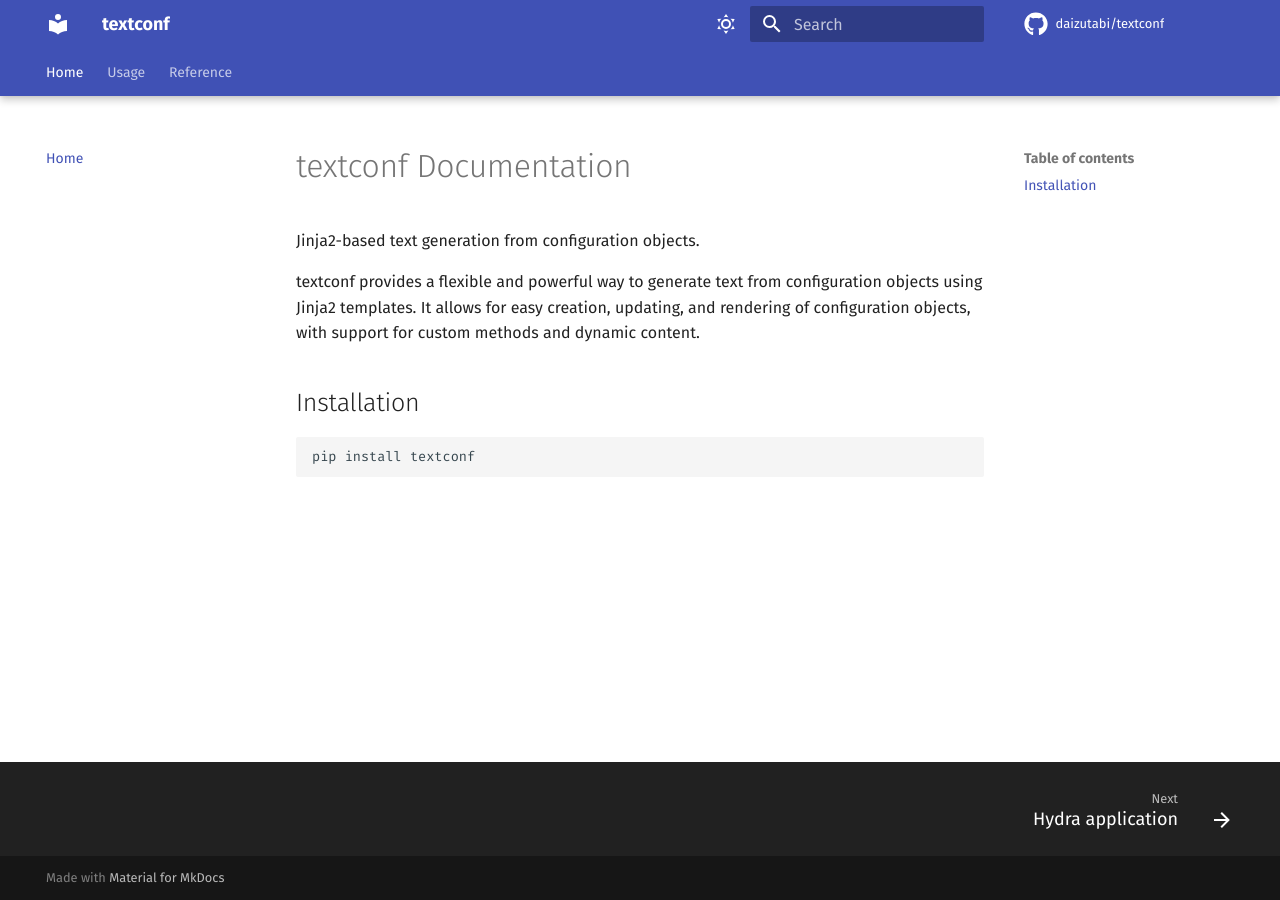
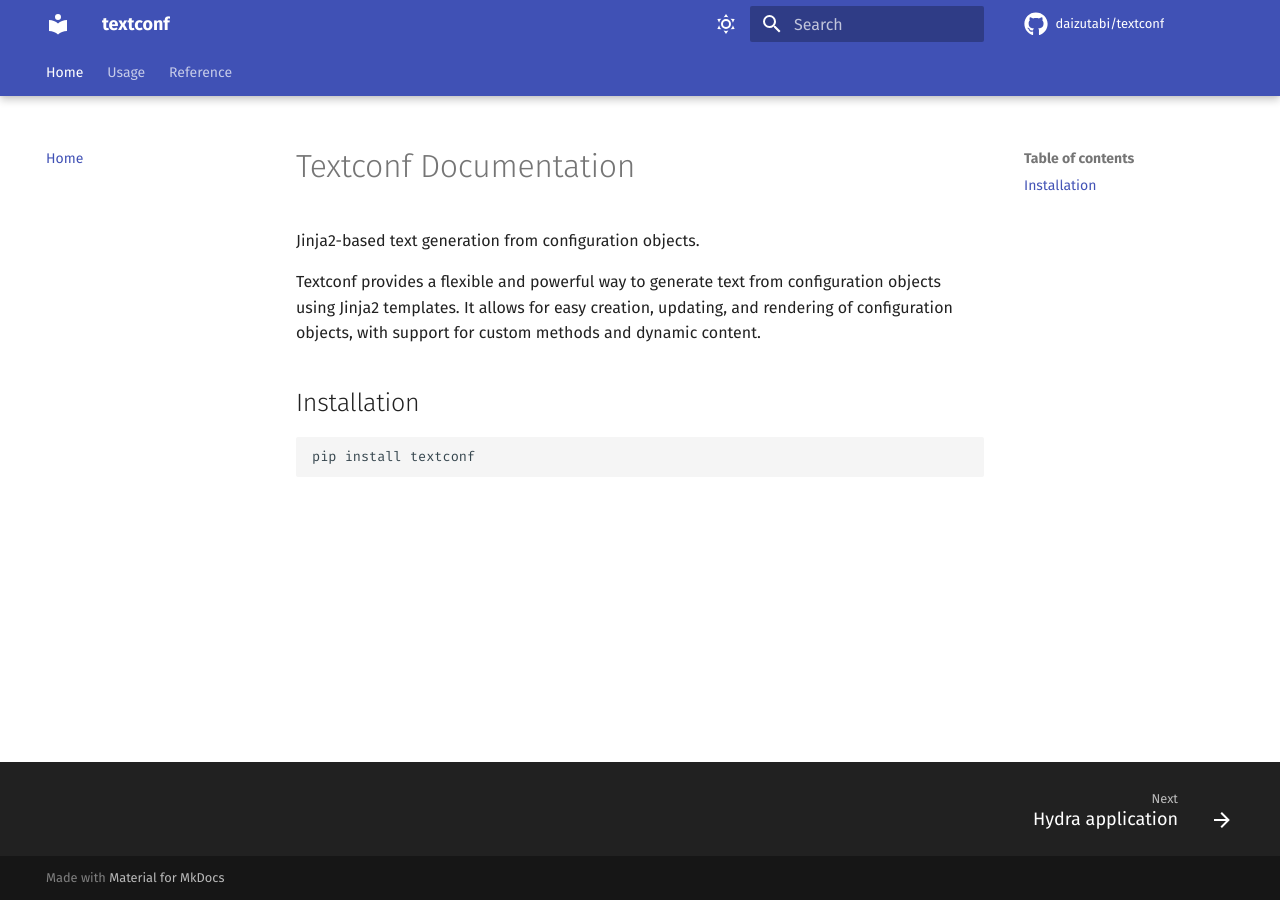
Before and after one commit to daizutabi/textconf, an MkDocs documentation site: the page built from docs/index.md, in a window 1280 px wide. Built offline with MkDocs 1.6.1 and Material for MkDocs 9.7.7, drawn with Linux system fonts in a browser that asks for light colours; comment, search, counter and statistics services are not loaded.

Commit message:
Update docs

```diff
--- a/docs/index.md
+++ b/docs/index.md
@@ -1,8 +1,8 @@
-# textconf Documentation
+# Textconf Documentation
 
 Jinja2-based text generation from configuration objects.
 
-textconf provides a flexible and powerful way to generate text from
+Textconf provides a flexible and powerful way to generate text from
 configuration objects using Jinja2 templates.
 It allows for easy creation, updating, and rendering of configuration
 objects, with support for custom methods and dynamic content.
```
